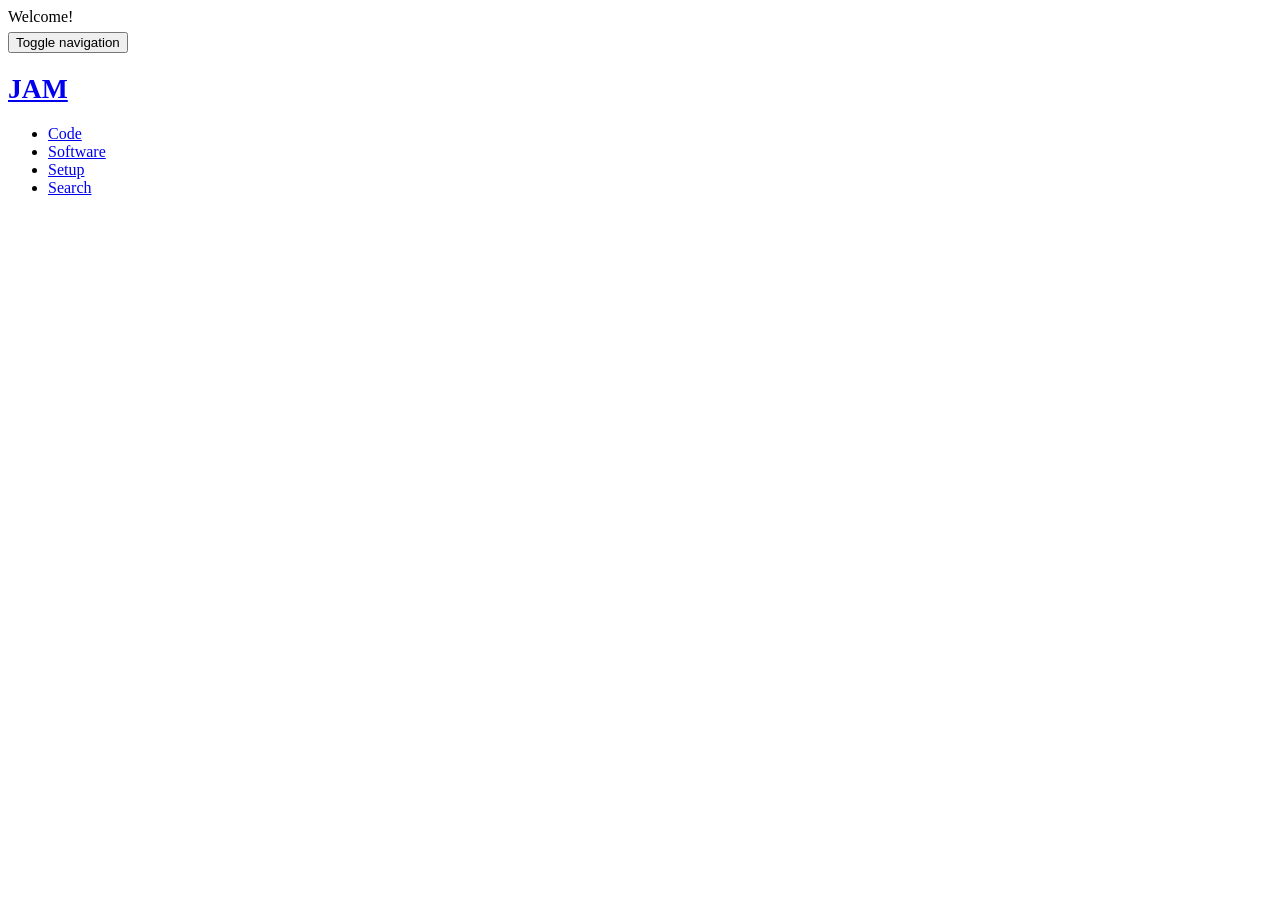
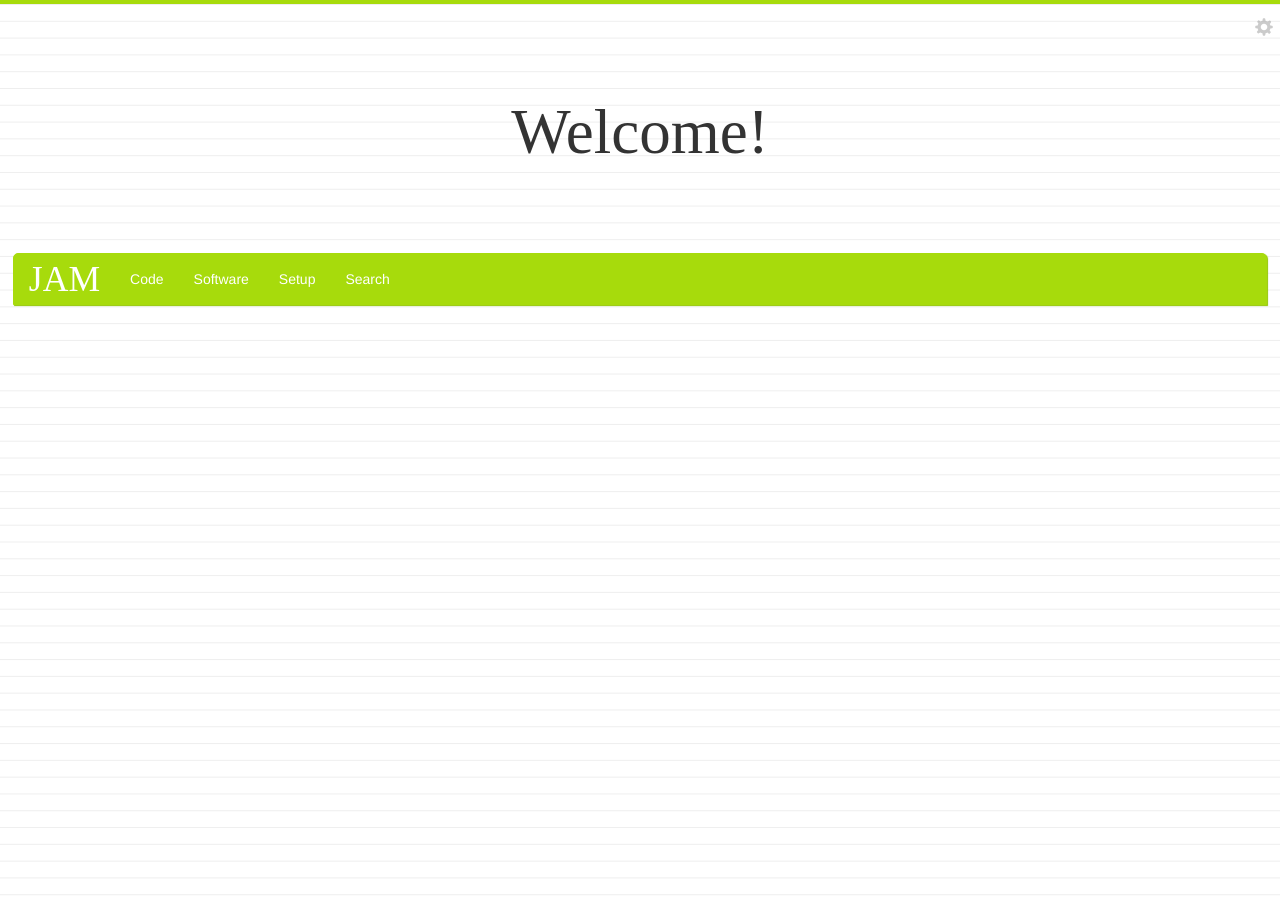
Before and after one commit to KimmoCommit/JAM2, a Jekyll site: the page built from index.html, in a window 1280 px wide. Built offline with Jekyll 4.4.1, drawn with Linux system fonts in a browser that asks for light colours; nearby versions of some CDN libraries; some web fonts are replaced; library files that are not in the unit come from our copies.

Commit message:
fixing baseurl

```diff
--- a/_config.yml
+++ b/_config.yml
@@ -2,4 +2,4 @@ name: TestinJekyll
 permalink: none
 markdown: kramdown
 highlighter: true
-baseurl: /JAM2
+baseurl: JAM2
--- a/_includes/head.html
+++ b/_includes/head.html
@@ -3,12 +3,12 @@
 	<meta http-equiv="X-UA-Compatible" content="IE=edge">
 	<meta name="viewport" content="width=device-width, initial-scale=1">
 
-	<link href="{{ site.baseurl }}stylesheets/styles.css" rel="stylesheet">
+	<link href="../{{ site.baseurl }}/stylesheets/styles.css" rel="stylesheet">
 	<!--<link href="stylesheets/bootstrap.yeti.min.css" rel="stylesheet">-->
 	<!--<link href="http://fonts.googleapis.com/css?family=Fjalla+One|Cantarell:400,400italic,700italic,700" rel="stylesheet" type="text/css" />-->
 	<link href="http://fonts.googleapis.com/css?family=Lato:300|Grand+Hotel" rel="stylesheet" type="text/css" />
-	<script src="{{ site.baseurl }}javascripts/jquery-1.11.1.min.js" type="text/javascript"></script>
-	<script src="{{ site.baseurl }}javascripts/Resizor.js" type="text/javascript"></script>
+	<script src="../{{ site.baseurl }}/javascripts/jquery-1.11.1.min.js" type="text/javascript"></script>
+	<script src="../{{ site.baseurl }}/javascripts/Resizor.js" type="text/javascript"></script>
 	<title>Title</title>
 </head>
 <div class="settings"></div>
--- a/index.html
+++ b/index.html
@@ -86,7 +86,7 @@ layout: default
 <!-- jQuery (necessary for Bootstrap's JavaScript plugins) -->
 <script src="https://ajax.googleapis.com/ajax/libs/jquery/1.11.1/jquery.min.js"></script>
 <!-- Include all compiled plugins (below), or include individual files as needed -->
-<script src="{{site.baseurl}}javascripts/bootstrap.js"></script>
+<script src="../{{site.baseurl}}/javascripts/bootstrap.js"></script>
 <script>
   $(function(){
     var c = new Counter();
```
Also changed, not shown: 7 other files.
